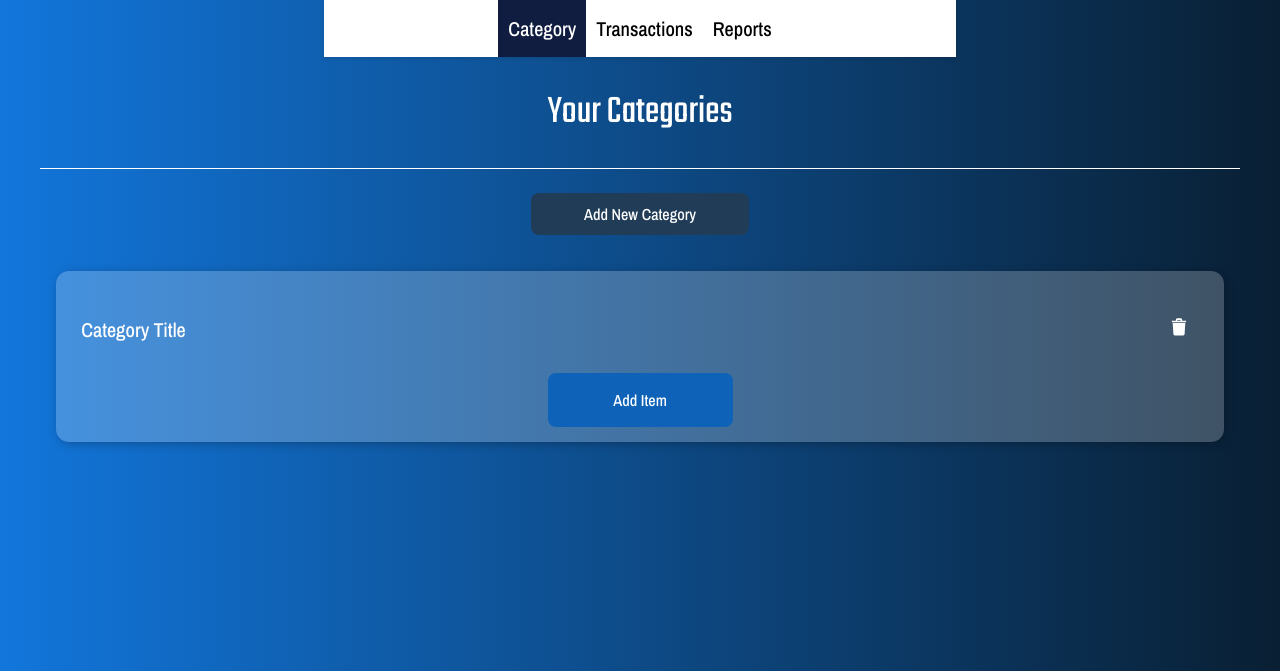
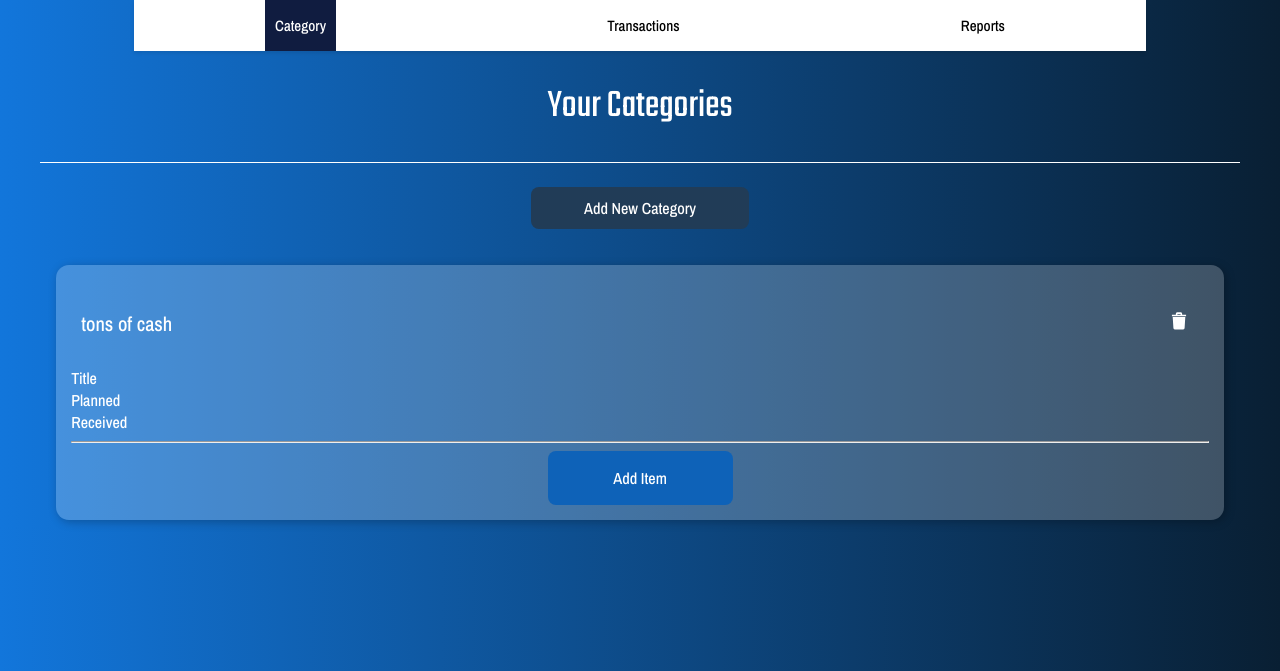
Before and after one commit to diomaster/budgetlyapp, a Django app: page /budget/category/ in a window 1280 px wide. Shown: the part 129-800 px from the top of the page. Run offline with Django 4.2, Linux system fonts and the light colour scheme; data comes from the database, SQL or seed files in the repository; style sheets or scripts are compiled from the project's sources.

Commit message:
updates main page

```diff
--- a/expenses/static/expenses/category.scss
+++ b/expenses/static/expenses/category.scss
@@ -94,3 +94,8 @@
     }
 
 }
+
+.category-table-container {
+    margin-left: auto;
+    margin-right: auto;
+}
--- a/expenses/static/expenses/navbar.css
+++ b/expenses/static/expenses/navbar.css
@@ -7,7 +7,6 @@
   padding: 10px;
 
 }
-
 
 .navbar .logo {
   font-size: 24px;
@@ -57,10 +56,10 @@
 /* Sub-navigation styles */
 .sub-nav {
   display: flex;
-  justify-content: center;
+  justify-content: space-around;
   background-color: #ffffff;
   box-shadow: 0 2px 4px rgba(0,0,0,0.1);
-  width: 50%;
+  width: 80%;
   margin: 0 auto; /* Centers the sub-nav */
 
 }
@@ -71,7 +70,7 @@
   text-decoration: none;
   padding: 15px 10px;
   font-family: "Archivo Narrow", sans-serif;
-  font-size: 20px;
+  font-size: 15px;
   background-color: #ffffff;
   transition: background-color 0.3s ease; /* Smooth background transition */
 }
--- a/expenses/static/expenses/transactions.scss
+++ b/expenses/static/expenses/transactions.scss
@@ -25,6 +25,11 @@
     &:hover {
         background-color: darken(#2980b9, 10%);
     }
+}
+
+.transaction-row {
+    display: flex;
+    align-items: center;
 }
 
 .transaction-button-link {
--- a/expenses/templates/budget/category.html
+++ b/expenses/templates/budget/category.html
@@ -9,16 +9,35 @@
         <p class="new-category-button">Add New Category</p>
     </a>
 </div>
-
+{% for category in categories %}
 <div class="category-card-container">
     <div class="category-card-top-section">
-        <p class="category-card-title-text">Category Title</p>
+        <p class="category-card-title-text">{{ category.name }}</p>
         <a href="#">
             <img src="{% static 'expenses/images/trash.svg' %}">
         </a>
     </div>
     <div class="category-card-table-info">
-
+        <div class="transactions-table category-table-container">
+            <div class="transactions-table-header">
+                <div class="table-cell">Title</div>
+                <div class="table-cell">Planned</div>
+                <div class="table-cell">Received</div>
+            </div>
+            <hr class="horizontal-rule">
+            {% for transaction in transactions %}
+            <div class="transaction-row">
+                <div class="table-cell">{{transaction.item}}</div>
+                <div class="table-cell">{{transaction.date}}</div>
+                <div class="table-cell">{{transaction.amount}}</div>
+                <div class="table-cell">
+                    <a href="#">
+                        <img src="{% static 'expenses/images/edit.svg' %}">
+                    </a>
+                </div>
+            </div>
+            {% endfor %}
+        </div>
     </div>
     <div class="category-card-bottom-section">
         <div class="category-add-item-button-container">
@@ -28,4 +47,5 @@
         </div>
     </div>
 </div>
+{% endfor %}
 {% endblock %}
```
Also changed, not shown: expenses/static/expenses/images/edit.svg (added).
